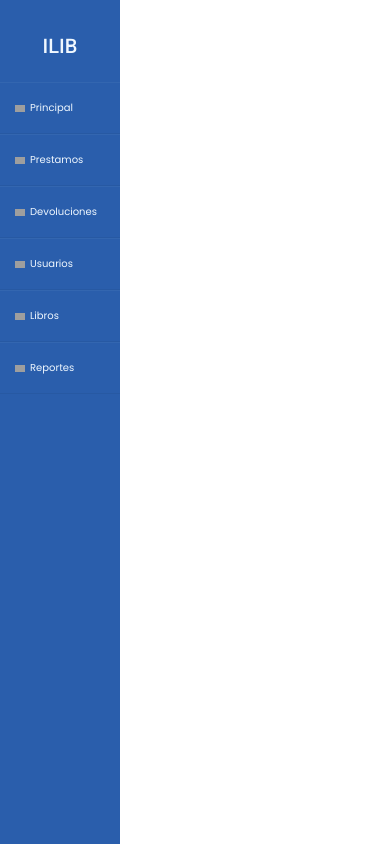
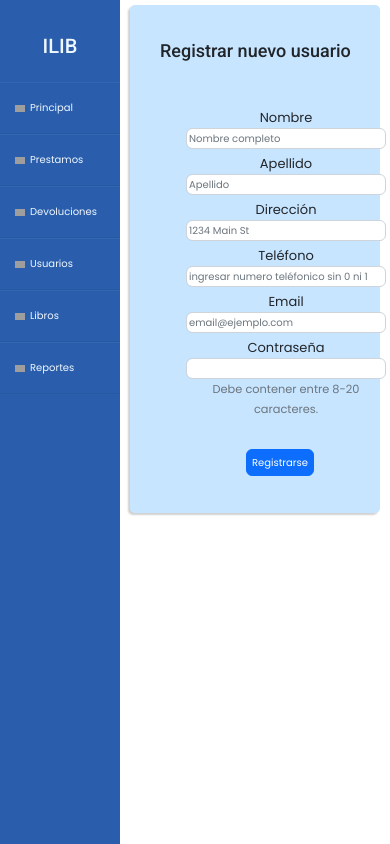
Before and after one commit to manuels12345/ProyectoBiblio, an Angular app in the folder proyectoBibliotecaAngular/: page /usuarios in a window 390 px wide. Built offline with nearby package versions, Linux system fonts and the light colour scheme; grey boxes are pictures that could not be loaded.

Commit message:
se modifica componente usuario,se hace nuevamente formulario,se agrega media

```diff
--- a/proyectoBibliotecaAngular/src/app/pages/usuarios/usuarios.component.css
+++ b/proyectoBibliotecaAngular/src/app/pages/usuarios/usuarios.component.css
@@ -1,72 +1,133 @@
-
 *{
-    padding-left: 5%;
-    padding-right: 5%;
-    word-spacing: 2px;
-    font-size: 16px;
+    padding: 0;
+    box-sizing: border-box;
+    transition: all 0.8s;
 }
 
-.pagUsuarios{
-    height: 42em;
-    color: rgb(22, 21, 21);
-    background-color: rgb(228, 242, 254);
-    margin-right: 30px;
-    margin-left: 320px;
-    box-shadow: 0px 0px 10px 2px rgba(0, 101, 242, 0.326);
+.formularioUsuario{
+    margin:20px 10px 0 210px;
+    background-color: #299bff42;
+    padding: 30px 20px;
+    border-radius: 5px;
+    box-shadow: -2px 2px 2px rgba(0, 0, 0, 0.188);
 }
 
-h2{
-    padding-top:30px;
-    padding-bottom: 20px;
-    margin-left: -5%;
+.formularioUsuario h2{
+    padding-left: 10px;
     font-size: 25px;
 }
 
-.pagUsuarios .containerUsuario {
+.formularioUsuario .form-row{
+    margin-left:20%;
+    height: 450px;
+    padding: 20px 15px;
+    font-size: 18px;
+}
+.formularioUsuario .form-row .form-group{
     text-align: center;
-    width: 60%;
-    margin-left:-10%;
-    display: block;
+    width: 700px;
+    padding-top: 10px;
 }
 
-.pagUsuarios .containerUsuario h3 {
-	font-size:20px;
-    margin-top: 2px;
+.formularioUsuario .form-row .form-group input{
+    padding: 2px;
+}
+
+.btn{
+     margin-top: 30px;
+     margin-left:15em;
+     padding: 10px;
 
 }
 
-.pagUsuarios .containerUsuario input{
-	width: 80%;
-	border: 1px solid white;
-	border-bottom: 1px solid #2860d7;
-    padding-top: 5px;
-	padding-bottom: 2px;
-    padding-left: 1%;
+@media (max-width:1024px){
+    .formularioUsuario .form-row{
+        height: 470px;
+    }
+    .formularioUsuario .form-row .form-group{
+        width: 450px;
+        padding-top: 10px;
+    }
+    .btn{
+        margin-left:10em;
+   }
+}
+@media (max-width:768px){
+    .formularioUsuario{
+        margin:10px 10px 0 180px;
+    }
+    .formularioUsuario h2{
+        font-size: 20px;
+    }
+    .formularioUsuario .form-row{
+        height: 400px;
+        font-size: 15px;
+    }
+    .formularioUsuario .form-row .form-group{
+        width: 350px;
+        padding-top: 5px;
+    }
+    .formularioUsuario .form-row .form-group input{
+        font-size: 12px;
+    }
+    .btn{
+        margin-left:8em;
+        font-size: 15px;
+        padding: 5px;
+   }
+}
+
+@media (max-width:480px){
+    .formularioUsuario{
+        margin:5px 10px 0 130px;
+    }
+    .formularioUsuario h2{
+        font-size: 18px;
+    }
+    .formularioUsuario .form-row{
+        margin-left:10%;
+        height: 400px;
+        font-size: 13px;
+    }
+    .formularioUsuario .form-row .form-group{
+        width: 200px;
+        padding-top: 5px;
+    }
+    .formularioUsuario .form-row .form-group input{
+        font-size: 10px;
+    }
+    .btn{
+        margin-left:6em;
+        font-size: 10px;
+        padding: 5px;
+   }
+}
+
+@media (max-width:320px){
+    .formularioUsuario{
+        margin:5px 15px 0 85px;
+    }
+    .formularioUsuario h2{
+        font-size: 15px;
+        margin-bottom: 0;
+    }
+    .formularioUsuario .form-row{
+        margin-left:0;
+        height: 320px;
+        font-size: 10px;
+    }
+    .formularioUsuario .form-row .form-group{
+        width: 170px;
+        padding-top: 2px;
+    }
+    .formularioUsuario .form-row .form-group input{
+        font-size: 8px;
+    }
+    .btn{
+        margin-left:5em;
+        font-size: 10px;
+        padding: 5px;
+        margin-top:10px;
+   }
 
 }
-
-.pagUsuarios .containerUsuario #botonRegistrar{
-	margin-top: 50px;
-    margin-bottom: 50px;
-	padding: 10px;
-	border-radius:5px;
-    width: 30%;
-	background-color:#2860d7;
-	color:white;
-	font-size: 15px;
-}
-
-.pagUsuarios .containerUsuario #botonRegistrar:hover{
-    background-color:#103b97;
-    transition: all 0.5s;
-}
-
-.imagenUsuarios{
-    margin-top: -95%;
-    margin-left: 95%;
-    width: 450px;
-    height: 550px;
-    padding-bottom: 5%;
-    border-radius: 10%;
-
-}
--- a/proyectoBibliotecaAngular/src/app/pages/usuarios/usuarios.component.html
+++ b/proyectoBibliotecaAngular/src/app/pages/usuarios/usuarios.component.html
@@ -1,22 +1,31 @@
-<!--
-<div class="pagUsuarios">
-    <h2>Registrar nuevo usuario</h2>
-     <div class="containerUsuario">
-        <h3>Nombre</h3>
-      <p><input type="text" name="nombre" value="" placeholder="Ingrese el nombre"></p>
-      <h3>Apellido Paterno</h3>
-        <p><input type="text" name="apellidoPaterno" value="" placeholder="Ingrese el apellido paterno"></p>
-      <h3>Apellido Materno</h3>
-        <p><input type="text" name="apellidoMaterno" value="" placeholder="Ingrese el apellido materno"></p>
-        <h3>Dirección</h3>
-        <p><input type="text" name="direccion" value="" placeholder="Ingrese el domicilio"></p>
-        <h3>Teléfono</h3>
-        <p><input type="tel" name="telefono" value="" placeholder="Ingrese un número telefonico"></p>
-        <button type="submit" id="botonRegistrar">Registrar</button>
-
-        <img class="imagenUsuarios" src="../../assets/imagensitio/librosregistro.jpg" alt="imagen de una biblioteca de libros">
-
+<form class="formularioUsuario">
+  <h2>Registrar nuevo usuario</h2>
+  <div class="form-row">
+    <div class="form-group col-md-6">
+      <label for="inputName">Nombre</label>
+      <input type="text" class="form-control" placeholder="Nombre completo">
     </div>
-  -->
-<div class="container text-center">
-</div>
+    <div class="form-group col-md-6">
+      <label for="inputlastName">Apellido</label>
+      <input type="text" class="form-control" placeholder="Apellido">
+    </div>
+    <div class="form-group col-md-6">
+      <label for="inputAddress">Dirección</label>
+      <input type="text" class="form-control" id="inputAddress" placeholder="1234 Main St">
+    </div>
+    <div class="form-group col-md-6">
+      <label for="inputtelephone">Teléfono</label>
+      <input type="number" class="form-control" id="inputtelephone" placeholder="ingresar numero teléfonico sin 0 ni 15 ">
+    </div>
+    <div class="form-group col-md-6">
+      <label for="inputEmail4">Email</label>
+      <input type="email" class="form-control" id="inputEmail4" placeholder="email@ejemplo.com">
+    </div>
+    <div class="form-group col-md-6">
+      <label for="inputPassword6">Contraseña</label>
+      <input type="password" id="inputPassword6" class="form-control" aria-describedby="passwordHelpInline">
+      <small id="passwordHelpInline" class="text-muted">Debe contener entre 8-20 caracteres.</small>
+    </div>
+    <button class="btn btn-primary" type="submit">Registrarse</button>
+  </div>
+</form>
```
Also changed, not shown: proyectoBibliotecaAngular/src/app/pages/principal/principal.component.css (+0 -38 lines).
